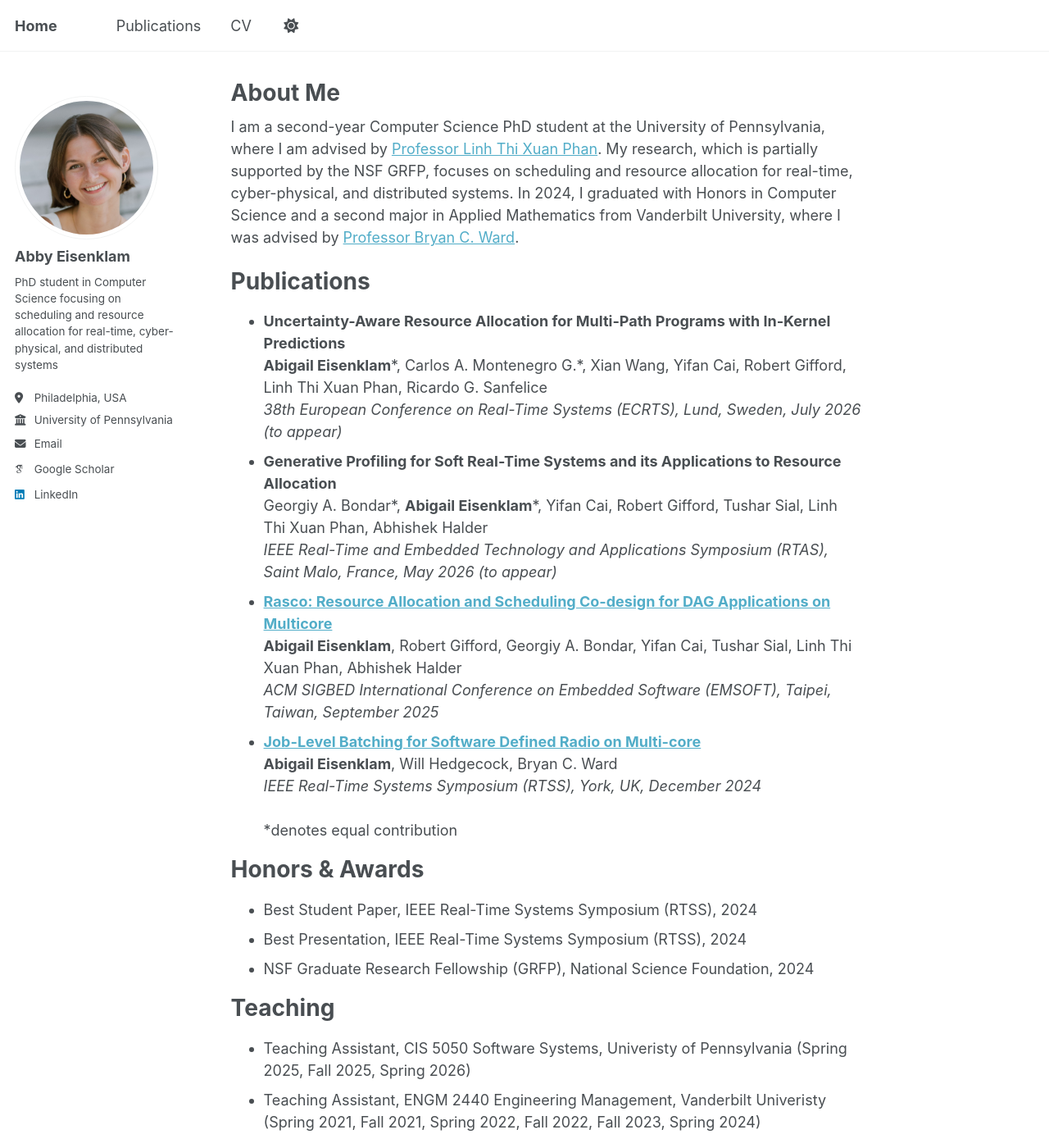
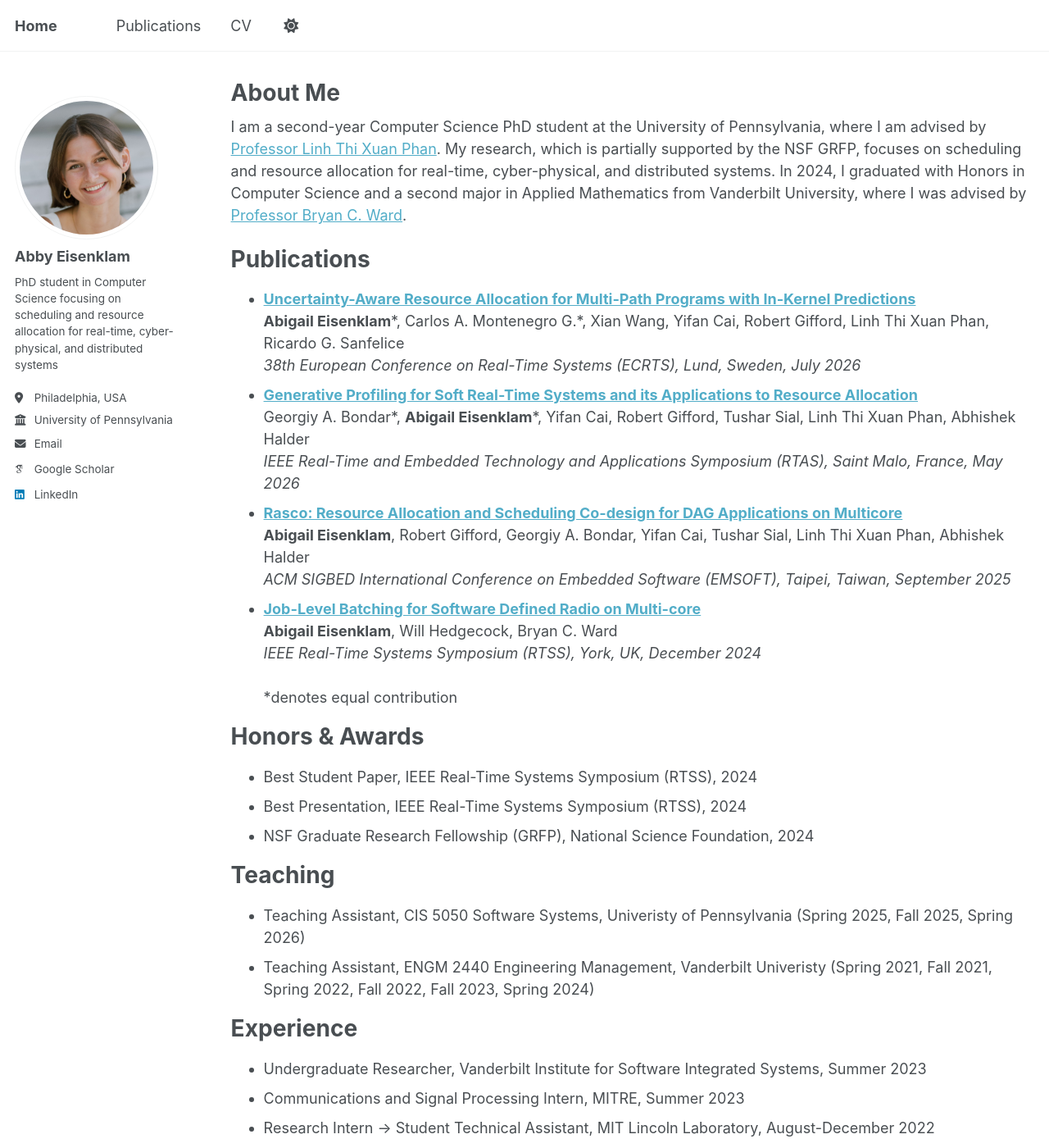
Before and after one commit to abbyeisenklam/abbyeisenklam.github.io, a Jekyll site: the page built from _pages/about.md, in a window 1280 px wide and 1400 px high. Shown: the whole window at 82% size. Built offline with Jekyll 4.4.1, drawn with Linux system fonts in a browser that asks for light colours; some web fonts are replaced; a script that is not in the unit is left out.

Commit message:
Add links

```diff
--- a/_pages/about.md
+++ b/_pages/about.md
@@ -11,12 +11,12 @@ I am a second-year Computer Science PhD student at the University of Pennsylvani
 
 Publications
 ======
-* **Uncertainty-Aware Resource Allocation for Multi-Path Programs with In-Kernel Predictions**  <br>
+* [**Uncertainty-Aware Resource Allocation for Multi-Path Programs with In-Kernel Predictions**](https://drops.dagstuhl.de/entities/document/10.4230/LIPIcs.ECRTS.2026.17)  <br>
 **Abigail Eisenklam**\*, Carlos A. Montenegro G.\*, Xian Wang, Yifan Cai, Robert Gifford, Linh Thi Xuan Phan, Ricardo G. Sanfelice  <br>
-_38th European Conference on Real-Time Systems (ECRTS), Lund, Sweden, July 2026 (to appear)_ <br>
-* **Generative Profiling for Soft Real-Time Systems and its Applications to Resource Allocation**  <br>
+_38th European Conference on Real-Time Systems (ECRTS), Lund, Sweden, July 2026_ <br>
+* [**Generative Profiling for Soft Real-Time Systems and its Applications to Resource Allocation**](https://ieeexplore.ieee.org/document/11558397)  <br>
 Georgiy A. Bondar\*, **Abigail Eisenklam**\*, Yifan Cai, Robert Gifford, Tushar Sial, Linh Thi Xuan Phan, Abhishek Halder  <br>
-_IEEE Real-Time and Embedded Technology and Applications Symposium (RTAS), Saint Malo, France, May 2026 (to appear)_ <br>
+_IEEE Real-Time and Embedded Technology and Applications Symposium (RTAS), Saint Malo, France, May 2026_ <br>
 * [**Rasco: Resource Allocation and Scheduling Co-design for DAG Applications on Multicore**](https://dl.acm.org/doi/10.1145/3761814) <br>
 **Abigail Eisenklam**, Robert Gifford, Georgiy A. Bondar, Yifan Cai, Tushar Sial, Linh Thi Xuan Phan, Abhishek Halder <br>
 _ACM SIGBED International Conference on Embedded Software (EMSOFT), Taipei, Taiwan, September 2025_
--- a/_sass/layout/_page.scss
+++ b/_sass/layout/_page.scss
@@ -20,7 +20,6 @@
   @include breakpoint($large) {
     @include span(10 of 12 last);
     @include prefix(0.5 of 12);
-    @include suffix(2 of 12);
   }
 
   .page__inner-wrap {
```
